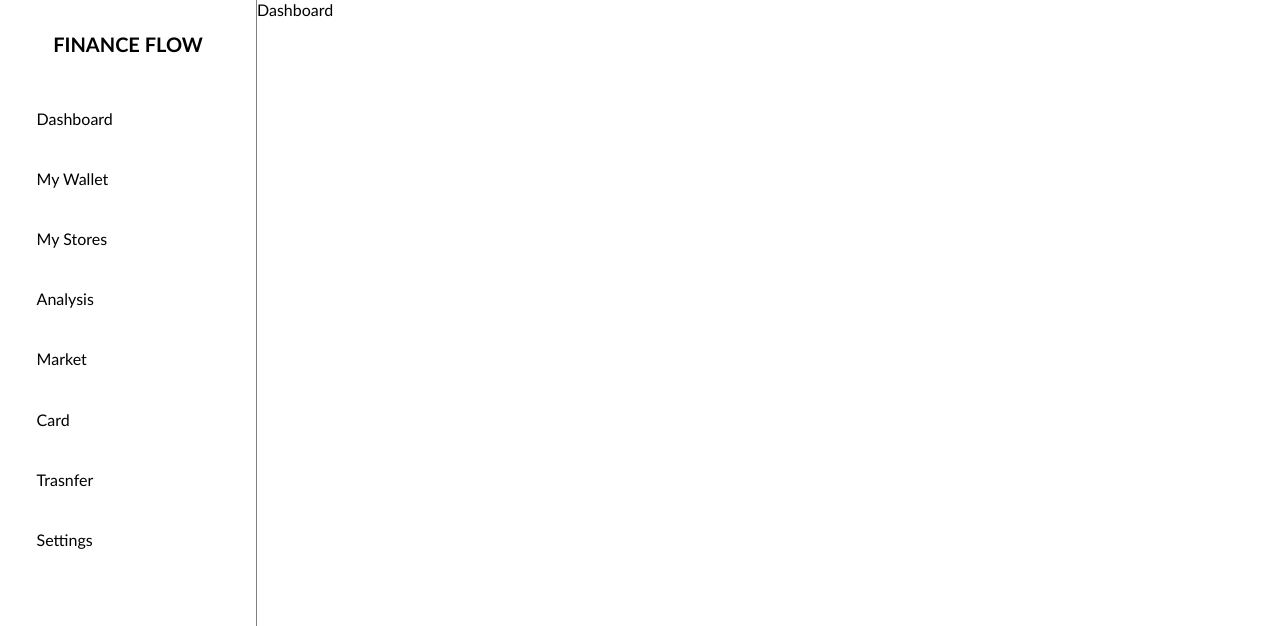
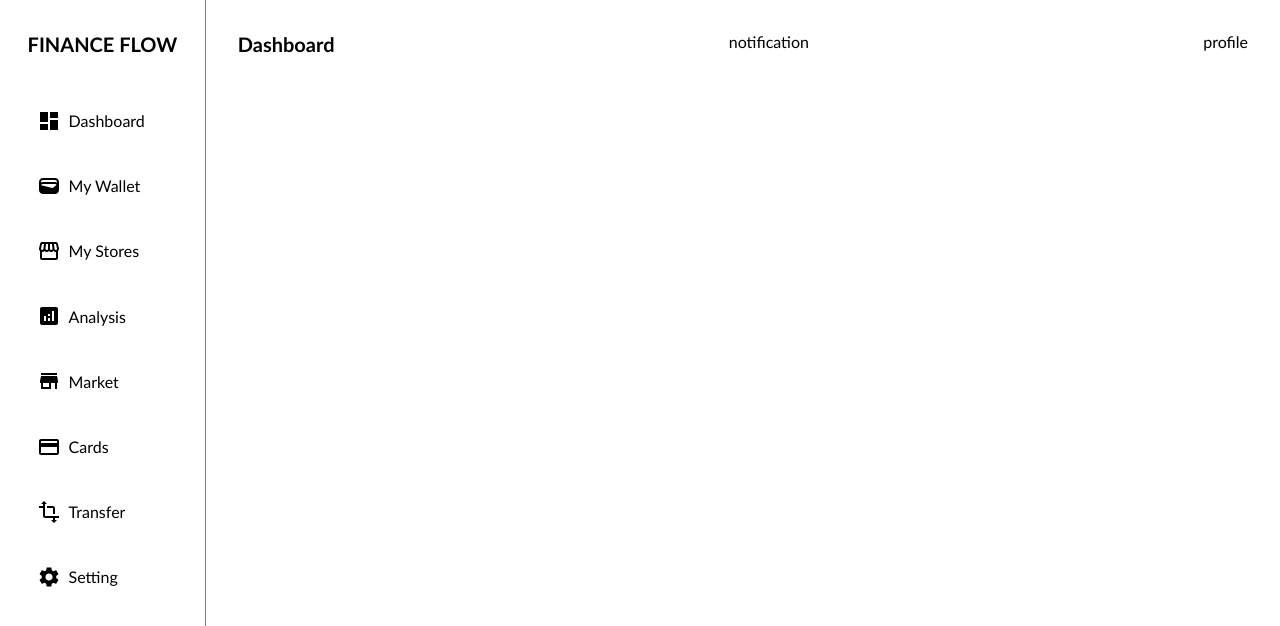
Before and after one commit to ADGR641/FinanceFlow, a React (Create React App) app: page / in a window 1280 px wide. Shown: the top 626 px of the page. Built offline with nearby package versions, Linux system fonts and the light colour scheme.

Commit message:
28/07/2024

```diff
--- a/package.json
+++ b/package.json
@@ -3,17 +3,19 @@
   "version": "0.1.0",
   "private": true,
   "dependencies": {
-    "@emotion/react": "^11.13.0",
+    "@emotion/react": "^11.13.3",
     "@emotion/styled": "^11.13.0",
     "@fontsource/roboto": "^5.0.14",
     "@mui/icons-material": "^5.16.7",
     "@mui/material": "^5.16.7",
+    "@mui/styled-engine-sc": "^6.0.0",
     "@testing-library/jest-dom": "^5.17.0",
     "@testing-library/react": "^13.4.0",
     "@testing-library/user-event": "^13.5.0",
     "react": "^18.3.1",
     "react-dom": "^18.3.1",
     "react-scripts": "5.0.1",
+    "styled-components": "^6.1.12",
     "web-vitals": "^2.1.4"
   },
   "scripts": {
--- a/src/components/NavBar.js
+++ b/src/components/NavBar.js
@@ -2,6 +2,14 @@ import React from "react";
 import "../styles/NavBar.css";
 import ReorderIcon from "@mui/icons-material/Reorder";
 import { useState } from "react";
+import DashboardIcon from "@mui/icons-material/Dashboard";
+import WalletIcon from "@mui/icons-material/Wallet";
+import StorefrontIcon from "@mui/icons-material/Storefront";
+import AnalyticsIcon from "@mui/icons-material/Analytics";
+import StoreIcon from "@mui/icons-material/Store";
+import CreditCardIcon from "@mui/icons-material/CreditCard";
+import TransformIcon from "@mui/icons-material/Transform";
+import SettingsIcon from "@mui/icons-material/Settings";
 
 function NavBar() {
   return (
@@ -10,14 +18,54 @@ function NavBar() {
         <div className="navBarTitles">FINANCE FLOW</div>
         <div className="navBarOptions">
           <ul>
-            <li>Dashboard</li>
-            <li>My Wallet</li>
-            <li>My Stores</li>
-            <li>Analysis</li>
-            <li>Market</li>
-            <li>Card</li>
-            <li>Trasnfer</li>
-            <li>Settings</li>
+            <li>
+              <div className="navItem">
+                <DashboardIcon />
+                <a>Dashboard </a>
+              </div>
+            </li>
+            <li>
+              <div className="navItem">
+                <WalletIcon />
+                <a>My Wallet </a>
+              </div>
+            </li>
+            <li>
+              <div className="navItem">
+                <StorefrontIcon />
+                <a>My Stores </a>
+              </div>
+            </li>
+            <li>
+              <div className="navItem">
+                <AnalyticsIcon />
+                <a>Analysis </a>
+              </div>
+            </li>
+            <li>
+              <div className="navItem">
+                <StoreIcon />
+                <a>Market </a>
+              </div>
+            </li>
+            <li>
+              <div className="navItem">
+                <CreditCardIcon />
+                <a>Cards </a>
+              </div>
+            </li>
+            <li>
+              <div className="navItem">
+                <TransformIcon />
+                <a>Transfer </a>
+              </div>
+            </li>
+            <li>
+              <div className="navItem">
+                <SettingsIcon />
+                <a>Setting </a>
+              </div>
+            </li>
           </ul>
         </div>
       </div>
--- a/src/pages/Dashboard.js
+++ b/src/pages/Dashboard.js
@@ -2,7 +2,15 @@ import React from "react";
 import "../styles/Dashboard.css";
 
 function Home() {
-  return <div>Dashboard</div>;
+  return (
+    <>
+      <div className="dashBoard">
+        <div className="pageTitle">Dashboard</div>
+        <div>notification</div>
+        <div>profile</div>
+      </div>
+    </>
+  );
 }
 
 export default Home;
--- a/src/styles/Dashboard.css
+++ b/src/styles/Dashboard.css
@@ -0,0 +1,10 @@
+.dashBoard {
+  display: flex;
+  justify-content: space-between;
+  padding: 2rem;
+}
+.pageTitle {
+  font-size: 1.25rem;
+  text-align: left;
+  font-weight: bold;
+}
--- a/src/styles/NavBar.css
+++ b/src/styles/NavBar.css
@@ -1,7 +1,7 @@
 .navBar {
   background-color: white;
   float: left;
-  width: 20%;
+  width: 16%;
   height: 100vh;
   border-right: solid;
   border-width: thin;
@@ -40,3 +40,14 @@
   background-color: black;
   color: white;
 }
+
+.navItem {
+  display: flex;
+  align-items: center;
+}
+
+.navItem a {
+  margin-left: 0.5rem;
+  text-decoration: none;
+  color: inherit;
+}
```
Also changed, not shown: 1 other file (tests, documents, lock files or other folders).
